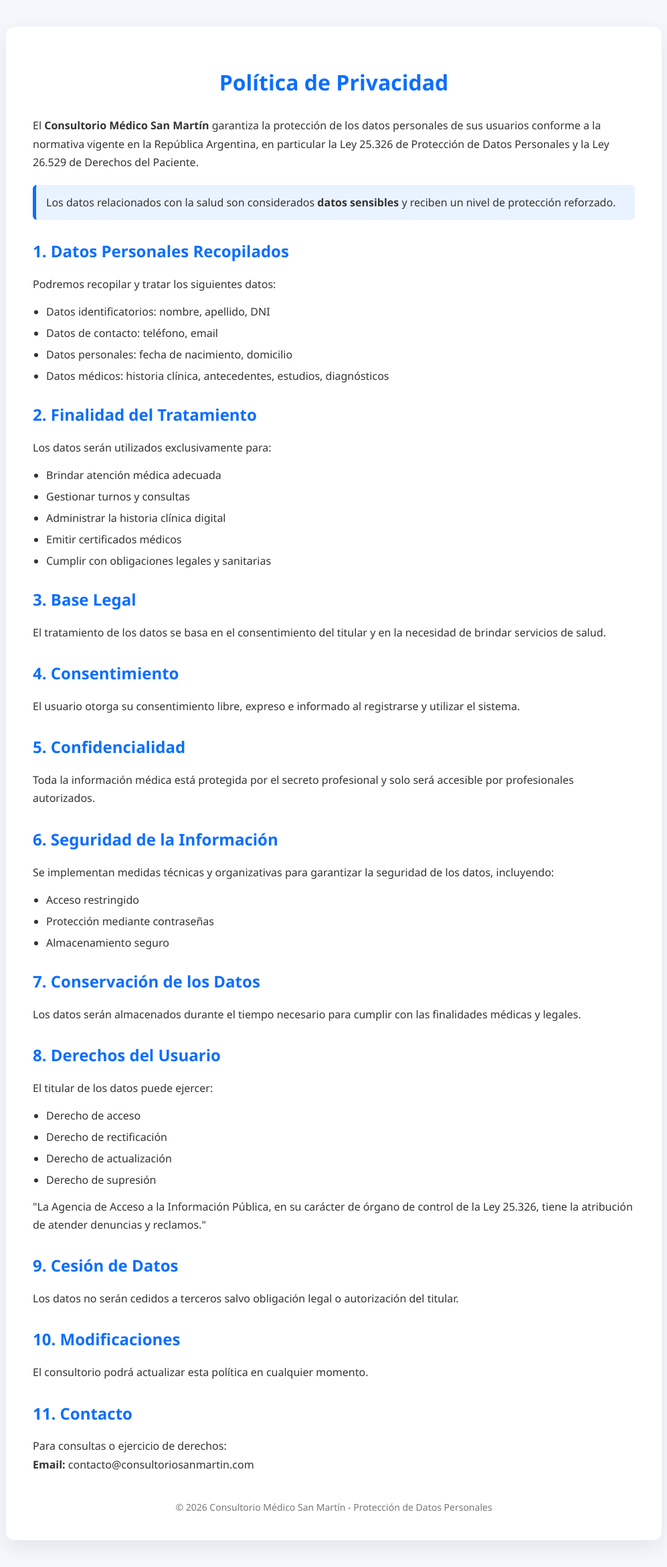
After one commit to Santoni07/SanMartinConsultorio, a Django app: page /politica-privacidad/ in a window 1280 px wide. The commit adds this page. Shown: the whole page at 67% size, without its empty margins (141-1138 px from the left). Run offline with Django 5.2, Linux system fonts and the light colour scheme; parts of the project's set-up code (start-up, migrations or seed data) failed here and were passed over.

Commit message:
(feat) Terminos y politicas ok

```diff
--- a/core/templates/core/index.html
+++ b/core/templates/core/index.html
@@ -546,8 +546,8 @@
                     <h4>Politicas</h4>
                     <ul>
 
-                      <li><i class="bx bx-chevron-right"></i> <a href="#">Terminos del Servicio</a></li>
-                      <li><i class="bx bx-chevron-right"></i> <a href="#">Politica de Privacidad</a></li>
+                      <li><i class="bx bx-chevron-right"></i> <a href="{% url 'core:terminos_condiciones'%}">Terminos del Servicio</a></li>
+                      <li><i class="bx bx-chevron-right"></i> <a href="{% url 'core:politica_privacidad'%}">Politica de Privacidad</a></li>
                     </ul>
                   </div>
 
--- /dev/null
+++ b/core/templates/core/privado.html
@@ -0,0 +1,167 @@
+<!DOCTYPE html>
+<html lang="es">
+<head>
+    <meta charset="UTF-8">
+    <title>Política de Privacidad</title>
+    <meta name="viewport" content="width=device-width, initial-scale=1.0">
+
+    <style>
+        body {
+            font-family: 'Segoe UI', Arial, sans-serif;
+            background: #f4f7fb;
+            margin: 0;
+            padding: 0;
+            color: #333;
+        }
+
+        .container {
+            max-width: 900px;
+            margin: 40px auto;
+            background: white;
+            padding: 40px;
+            border-radius: 12px;
+            box-shadow: 0 10px 30px rgba(0,0,0,0.08);
+        }
+
+        h1 {
+            text-align: center;
+            color: #0d6efd;
+            margin-bottom: 30px;
+        }
+
+        h2 {
+            color: #0d6efd;
+            margin-top: 30px;
+        }
+
+        p {
+            line-height: 1.7;
+            margin-bottom: 15px;
+        }
+
+        ul {
+            padding-left: 20px;
+        }
+
+        li {
+            margin-bottom: 10px;
+        }
+
+        .highlight {
+            background: #e9f2ff;
+            padding: 15px;
+            border-left: 5px solid #0d6efd;
+            border-radius: 6px;
+            margin: 20px 0;
+        }
+
+        footer {
+            text-align: center;
+            margin-top: 40px;
+            font-size: 14px;
+            color: #777;
+        }
+    </style>
+</head>
+
+<body>
+
+<div class="container">
+
+<h1>Política de Privacidad</h1>
+
+<p>
+El <strong>Consultorio Médico San Martín</strong> garantiza la protección de los datos personales de sus usuarios conforme a la normativa vigente en la República Argentina, en particular la Ley 25.326 de Protección de Datos Personales y la Ley 26.529 de Derechos del Paciente.
+</p>
+
+<div class="highlight">
+Los datos relacionados con la salud son considerados <strong>datos sensibles</strong> y reciben un nivel de protección reforzado.
+</div>
+
+<h2>1. Datos Personales Recopilados</h2>
+<p>Podremos recopilar y tratar los siguientes datos:</p>
+<ul>
+    <li>Datos identificatorios: nombre, apellido, DNI</li>
+    <li>Datos de contacto: teléfono, email</li>
+    <li>Datos personales: fecha de nacimiento, domicilio</li>
+    <li>Datos médicos: historia clínica, antecedentes, estudios, diagnósticos</li>
+</ul>
+
+<h2>2. Finalidad del Tratamiento</h2>
+<p>Los datos serán utilizados exclusivamente para:</p>
+<ul>
+    <li>Brindar atención médica adecuada</li>
+    <li>Gestionar turnos y consultas</li>
+    <li>Administrar la historia clínica digital</li>
+    <li>Emitir certificados médicos</li>
+    <li>Cumplir con obligaciones legales y sanitarias</li>
+</ul>
+
+<h2>3. Base Legal</h2>
+<p>
+El tratamiento de los datos se basa en el consentimiento del titular y en la necesidad de brindar servicios de salud.
+</p>
+
+<h2>4. Consentimiento</h2>
+<p>
+El usuario otorga su consentimiento libre, expreso e informado al registrarse y utilizar el sistema.
+</p>
+
+<h2>5. Confidencialidad</h2>
+<p>
+Toda la información médica está protegida por el secreto profesional y solo será accesible por profesionales autorizados.
+</p>
+
+<h2>6. Seguridad de la Información</h2>
+<p>
+Se implementan medidas técnicas y organizativas para garantizar la seguridad de los datos, incluyendo:
+</p>
+<ul>
+    <li>Acceso restringido</li>
+    <li>Protección mediante contraseñas</li>
+    <li>Almacenamiento seguro</li>
+</ul>
+
+<h2>7. Conservación de los Datos</h2>
+<p>
+Los datos serán almacenados durante el tiempo necesario para cumplir con las finalidades médicas y legales.
+</p>
+
+<h2>8. Derechos del Usuario</h2>
+<p>El titular de los datos puede ejercer:</p>
+<ul>
+    <li>Derecho de acceso</li>
+    <li>Derecho de rectificación</li>
+    <li>Derecho de actualización</li>
+    <li>Derecho de supresión</li>
+</ul>
+
+<p>
+"La Agencia de Acceso a la Información Pública, en su carácter de órgano de control de la Ley 25.326, tiene la atribución de atender denuncias y reclamos."
+</p>
+
+<h2>9. Cesión de Datos</h2>
+<p>
+Los datos no serán cedidos a terceros salvo obligación legal o autorización del titular.
+</p>
+
+<h2>10. Modificaciones</h2>
+<p>
+El consultorio podrá actualizar esta política en cualquier momento.
+</p>
+
+<h2>11. Contacto</h2>
+<p>
+Para consultas o ejercicio de derechos:
+<br>
+<strong>Email:</strong> contacto@consultoriosanmartin.com
+</p>
+
+<footer>
+© 2026 Consultorio Médico San Martín - Protección de Datos Personales
+</footer>
+
+</div>
+
+</body>
+</html>
--- a/core/urls.py
+++ b/core/urls.py
@@ -2,7 +2,7 @@
 from django.urls import path
 
 
-from .views import HomePageView,AdminPageView, ValidarUsuario,MedicoPageView,solicitar_turno
+from .views import HomePageView,AdminPageView, ValidarUsuario,MedicoPageView,solicitar_turno,politica_privacidad,terminos_condiciones
 
 app_name="core"
 
@@ -12,7 +12,11 @@ urlpatterns = [
     path('IndexAdmin/', AdminPageView.as_view(), name='IndexAdmin'),
     path('validar-usuario/', ValidarUsuario, name='validar_usuario'),
     path('medico/', MedicoPageView.as_view(), name='medico'),
-    path('solicitar-turno/', solicitar_turno, name='solicitar_turno')
+    path('solicitar-turno/', solicitar_turno, name='solicitar_turno'),
+
+    path('politica-privacidad/', politica_privacidad, name='politica_privacidad'),
+    path('terminos-condiciones/', terminos_condiciones, name='terminos_condiciones')
+
 
 
 
--- a/core/views.py
+++ b/core/views.py
@@ -22,6 +22,13 @@ from django.contrib.auth.views import LoginView
 
 print("🚀 CORE VIEWS CARGADO")
 
+
+def politica_privacidad(request):
+    return render(request, 'core/privado.html')
+
+
+def terminos_condiciones(request):
+    return render(request, 'core/terminos.html')
 
 
 class CustomLoginView(LoginView):
```
Also changed, not shown: core/templates/core/terminos.html (added, +164 -0 lines).
